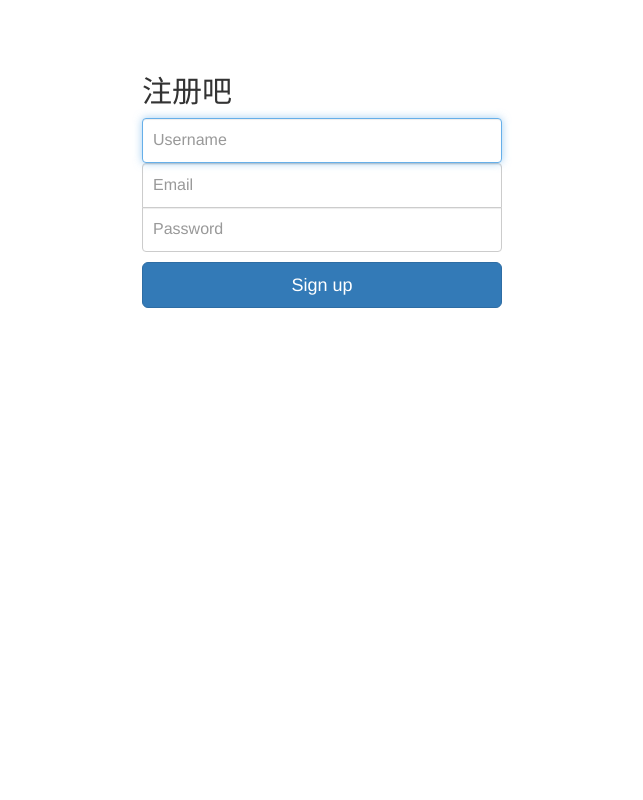
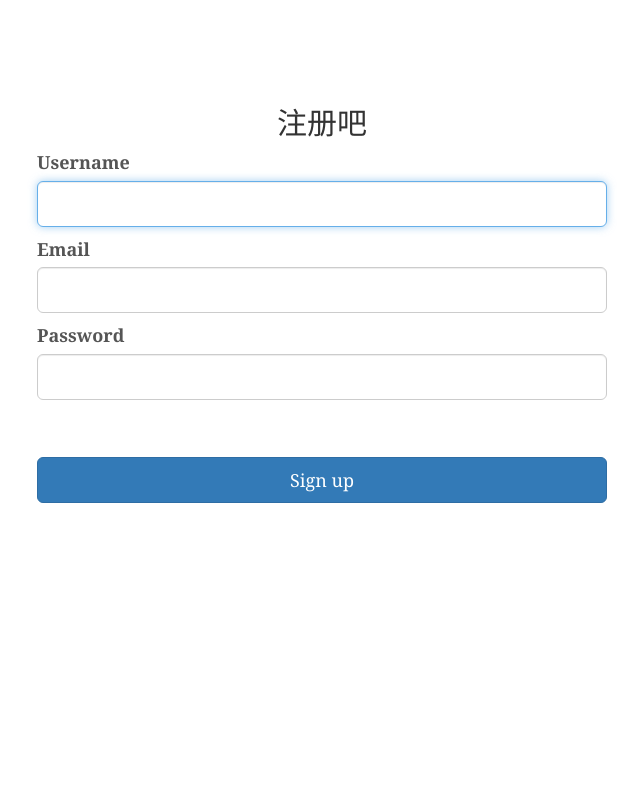
Before and after one commit to viciousstar/-, a Django app: page /signup/ in a window 1280 px wide. Shown: the whole page, without its empty margins (318-961 px from the left). Run offline with Django 3.2, Linux system fonts and the light colour scheme; some libraries are stand-ins or nearby versions.

Commit message:
remove inline css

```diff
--- a/HIT_Groups/Groups/templates/Groups/GroupCreate.html
+++ b/HIT_Groups/Groups/templates/Groups/GroupCreate.html
@@ -1,4 +1,4 @@
-{% extends "Users/base.html" %}
+{% extends "base.html" %}
 {% load staticfiles %}
 {% block headblock %}
 <link href="{% static "css/updateform.css" %}" rel="stylesheet">
--- a/HIT_Groups/Groups/templates/Groups/GroupDelete.html
+++ b/HIT_Groups/Groups/templates/Groups/GroupDelete.html
@@ -1,4 +1,4 @@
-{% extends "Users/base.html" %}
+{% extends "base.html" %}
 {% load staticfiles %}
 {% block headblock %}
     <link href="{% static "css/groups.css" %}" rel="stylesheet">
--- a/HIT_Groups/Groups/templates/Groups/GroupDetail.html
+++ b/HIT_Groups/Groups/templates/Groups/GroupDetail.html
@@ -1,4 +1,4 @@
-{% extends "Users/base.html" %}
+{% extends "base.html" %}
 {% load staticfiles %}
 {% block headblock %}
 <link href="{% static "css/groups.css" %}" rel="stylesheet">
--- a/HIT_Groups/Groups/templates/Groups/GroupIndex.html
+++ b/HIT_Groups/Groups/templates/Groups/GroupIndex.html
@@ -1,4 +1,4 @@
-{% extends "Users/base.html" %}
+{% extends "base.html" %}
 {% load staticfiles %}
 {% block headblock %}
 <link href="{% static " css/groups.css" %}" rel="stylesheet">
--- a/HIT_Groups/Groups/templates/Groups/GroupModify.html
+++ b/HIT_Groups/Groups/templates/Groups/GroupModify.html
@@ -1,4 +1,4 @@
-{% extends "Users/base.html" %}
+{% extends "base.html" %}
 {% load staticfiles %}
 {% block headblock %}
 <link href="{% static "css/updateform.css" %}" rel="stylesheet">
--- a/HIT_Groups/Posts/templates/Posts/post_comment.html
+++ b/HIT_Groups/Posts/templates/Posts/post_comment.html
@@ -1,4 +1,4 @@
-{% extends "Users/base.html" %}
+{% extends "base.html" %}
 {% load staticfiles %}
 {% load comments %}
 
--- a/HIT_Groups/Posts/templates/Posts/post_create.html
+++ b/HIT_Groups/Posts/templates/Posts/post_create.html
@@ -1,4 +1,4 @@
-{% extends "Users/base.html" %}
+{% extends "base.html" %}
 {% load staticfiles %}
 {% block headblock %}
 <link href="{% static "css/updateform.css" %}" rel="stylesheet">
--- a/HIT_Groups/Posts/templates/Posts/post_index.html
+++ b/HIT_Groups/Posts/templates/Posts/post_index.html
@@ -1,4 +1,4 @@
-{% extends "Users/base.html" %}
+{% extends "base.html" %}
 {% load staticfiles %}
 {% load comments %}
 {% block headblock %}
--- a/HIT_Groups/Posts/templates/Posts/post_update.html
+++ b/HIT_Groups/Posts/templates/Posts/post_update.html
@@ -1,4 +1,4 @@
-{% extends "Users/base.html" %}
+{% extends "base.html" %}
 {% load staticfiles %}
 {% block headblock %}
 <link href="{% static "css/updateform.css" %}" rel="stylesheet">
--- a/HIT_Groups/Users/templates/Users/index.html
+++ b/HIT_Groups/Users/templates/Users/index.html
@@ -1,4 +1,4 @@
-{% extends "Users/base.html" %}
+{% extends "base.html" %}
 {% load staticfiles %}
 {% block headblock %}
 {% endblock headblock %}
--- a/HIT_Groups/Users/templates/Users/login.html
+++ b/HIT_Groups/Users/templates/Users/login.html
@@ -1,7 +1,10 @@
 {% load staticfiles %}
 <!DOCTYPE html>
 <!-- saved from url=(0038)http://v3.bootcss.com/examples/signin/ -->
-<html lang="zh-CN"><head><meta http-equiv="Content-Type" content="text/html; charset=UTF-8">
+<html lang="zh-CN">
+
+<head>
+    <meta http-equiv="Content-Type" content="text/html; charset=UTF-8">
     <meta charset="utf-8">
     <meta http-equiv="X-UA-Compatible" content="IE=edge">
     <meta name="viewport" content="width=device-width, initial-scale=1">
@@ -9,52 +12,34 @@
     <meta name="description" content="">
     <meta name="author" content="">
     <link rel="icon" href="">
-
     <title>Login for HIT Groups</title>
-
     <!-- Bootstrap core CSS -->
     <link href="{% static "css/bootstrap.min.css" %}" rel="stylesheet">
-
-    <!-- Custom styles for this template -->
-    <link href="{% static "css/signin.css" %}" rel="stylesheet">
-
-
-  <style id="style-1-cropbar-clipper">/* Copyright 2014 Evernote Corporation. All rights reserved. */
-.en-markup-crop-options {
-    top: 18px !important;
-    left: 50% !important;
-    margin-left: -100px !important;
-    width: 200px !important;
-    border: 2px rgba(255,255,255,.38) solid !important;
-    border-radius: 4px !important;
-}
-
-.en-markup-crop-options div div:first-of-type {
-    margin-left: 0px !important;
-}
-</style></head>
+    <link href="{% static "css/groups.css" %}" rel="stylesheet">
+    <link href="{% static "css/updateform.css" %}" rel="stylesheet">
+</head>
 
 <body>
-
     <div class="container">
         {% block form %}
-          <form class="form-signin" action="/login/" method="POST">
+        <form class="form-update" action="/login/" method="POST">
             {% csrf_token %}
-            <h2 class="form-signin-heading">圣·马家沟男子技校欢迎您</h2>
-            <label for="username" class="sr-only">Username</label>
-            <input type="text" id="username" name="username" class="form-control" placeholder="Username" required="" autofocus="">
-            <label for="inputPassword" class="sr-only">Password</label>
-            <input type="password" id="inputPassword" name="password" class="form-control" placeholder="Password" required="">
-            <div class="checkbox">
-              <label>
-                <input type="checkbox" value="remember-me"> Remember me
-              </label>
+            <h2 class="text-center">圣·马家沟男子技校欢迎您</h2>
+            <div class="form-group-lg">
+                <label for="username">Username</label>
+                <input type="text" id="username" name="username" class="form-control" placeholder="" required="" autofocus="">
             </div>
+            <div class="form-group-lg">
+                <label for="inputPassword">Password</label>
+                <input type="password" id="inputPassword" name="password" class="form-control" placeholder="" required="">
+            </div>
+                <input type="checkbox" value="remember-me">
+                <label>Remember me</label>
             <button class="btn btn-lg btn-primary btn-block" type="submit">Sign in</button>
         </form>
+        {% endblock form %}
+    </div>
+    <!-- /container -->
+</body>
 
-    {% endblock form %}
-
-    </div> <!-- /container -->
-
-</body><div></div><div></div></html>
+</html>
--- a/HIT_Groups/Users/templates/Users/myuser_form.html
+++ b/HIT_Groups/Users/templates/Users/myuser_form.html
@@ -1,4 +1,4 @@
-{% extends "Users/base.html" %}
+{% extends "base.html" %}
 {% load staticfiles %}
 {% load usertag %}
 {% block headblock %}
--- a/HIT_Groups/Users/templates/Users/signup.html
+++ b/HIT_Groups/Users/templates/Users/signup.html
@@ -1,14 +1,21 @@
 {% extends "Users/login.html" %}
+{% load staticfiles %}
 {% block form %}
- <form class="form-signin" action="/signup/" method="POST">
+ <form class="form-update" action="/signup/" method="POST">
     {% csrf_token %}
-    <h2 class="form-signin-heading">注册吧</h2>
-    <label for="{{form.username.id_for_label}}" class="sr-only">Username</label>
-    <input type="text" id="{{form.username.id_for_input}}" name="username" class="form-control" placeholder="Username" required="" autofocus="">
-    <label for="{{form.email.id_for_label}}" class="sr-only">Email</label>
-    <input type="email" id="{{form.email.id_for_input}}" name="email" class="form-control" placeholder="Email" required="">
-    <label for="{{form.password.id_for_label}}" class="sr-only">Password</label>
-    <input type="password" id="{{form.password.id_for_input}}" name="password" class="form-control" placeholder="Password" required="">
+    <h2 class="text-center">注册吧</h2>
+    <div class="form-group-lg">
+    <label for="{{form.username.id_for_label}}">Username</label>
+    <input type="text" id="{{form.username.id_for_input}}" name="username" class="form-control" placeholder="" required="" autofocus="">
+    </div>
+    <div class="form-group-lg">
+    <label for="{{form.email.id_for_label}}">Email</label>
+    <input type="email" id="{{form.email.id_for_input}}" name="email" class="form-control" placeholder="" required="">
+    </div>
+    <div class="form-group-lg">
+    <label for="{{form.password.id_for_label}}">Password</label>
+    <input type="password" id="{{form.password.id_for_input}}" name="password" class="form-control" placeholder="" required="">
+    </div>
     <button class="btn btn-lg btn-primary btn-block" type="submit">Sign up</button>
   </form>
 {% endblock form %}
--- a/HIT_Groups/static/css/groups.css
+++ b/HIT_Groups/static/css/groups.css
@@ -1,8 +1,10 @@
-/*
- * Globals
- */
-
+/*for footer*/
+html {
+  height:100%;
+}
 body {
+  padding-top: 50px;
+  height:100%;
   font-family: Georgia, "Times New Roman", Times, serif;
   color: #555;
 }
@@ -19,9 +21,20 @@ h6, .h6 {
   color: #333;
 }
 
+.text-center {
+  text-align: center;
+}
+/*内容紧挨着边框*/
+.nav-container {
+  margin-left: 0;
+  margin-right: 0;
+  width: auto
+}
 
-
-
+.content {
+  margin-top: 1%;
+  min-height: 89%;
+}
 .group-header {
   padding-top: 20px;
   padding-bottom: 20px;
@@ -93,3 +106,10 @@ h6, .h6 {
 .group-dropdown {
   margin-bottom: 10px;
 }
+
+.footer {
+    width: 100%;
+    position: relative;
+    bottom: 0;
+    text-align: center;
+}
--- a/HIT_Groups/static/css/signin.css
+++ /dev/null
@@ -1,40 +0,0 @@
-body {
-  padding-top: 40px;
-  padding-bottom: 40px;
-  background-color: white;
-}
-
-.form-signin {
-  max-width: 390px;
-  padding: 15px;
-  margin: 0 auto;
-}
-.form-signin .form-signin-heading,
-.form-signin .checkbox {
-  margin-bottom: 10px;
-}
-.form-signin .checkbox {
-  font-weight: normal;
-}
-.form-signin .form-control {
-  position: relative;
-  height: auto;
-  -webkit-box-sizing: border-box;
-     -moz-box-sizing: border-box;
-          box-sizing: border-box;
-  padding: 10px;
-  font-size: 16px;
-}
-.form-signin .form-control:focus {
-  z-index: 2;
-}
-.form-signin input[type="email"] {
-  margin-bottom: -1px;
-  border-bottom-right-radius: 0;
-  border-bottom-left-radius: 0;
-}
-.form-signin input[type="password"] {
-  margin-bottom: 10px;
-  border-top-left-radius: 0;
-  border-top-right-radius: 0;
-}
```
Also changed, not shown: HIT_Groups/Users/templates/Users/base.html (deleted, +0 -83 lines), HIT_Groups/Users/templates/base.html (+67 -4 lines), HIT_Groups/static/css/updateform.css (+0 -17 lines). Lines whose indentation alone changed are shown as unchanged.
